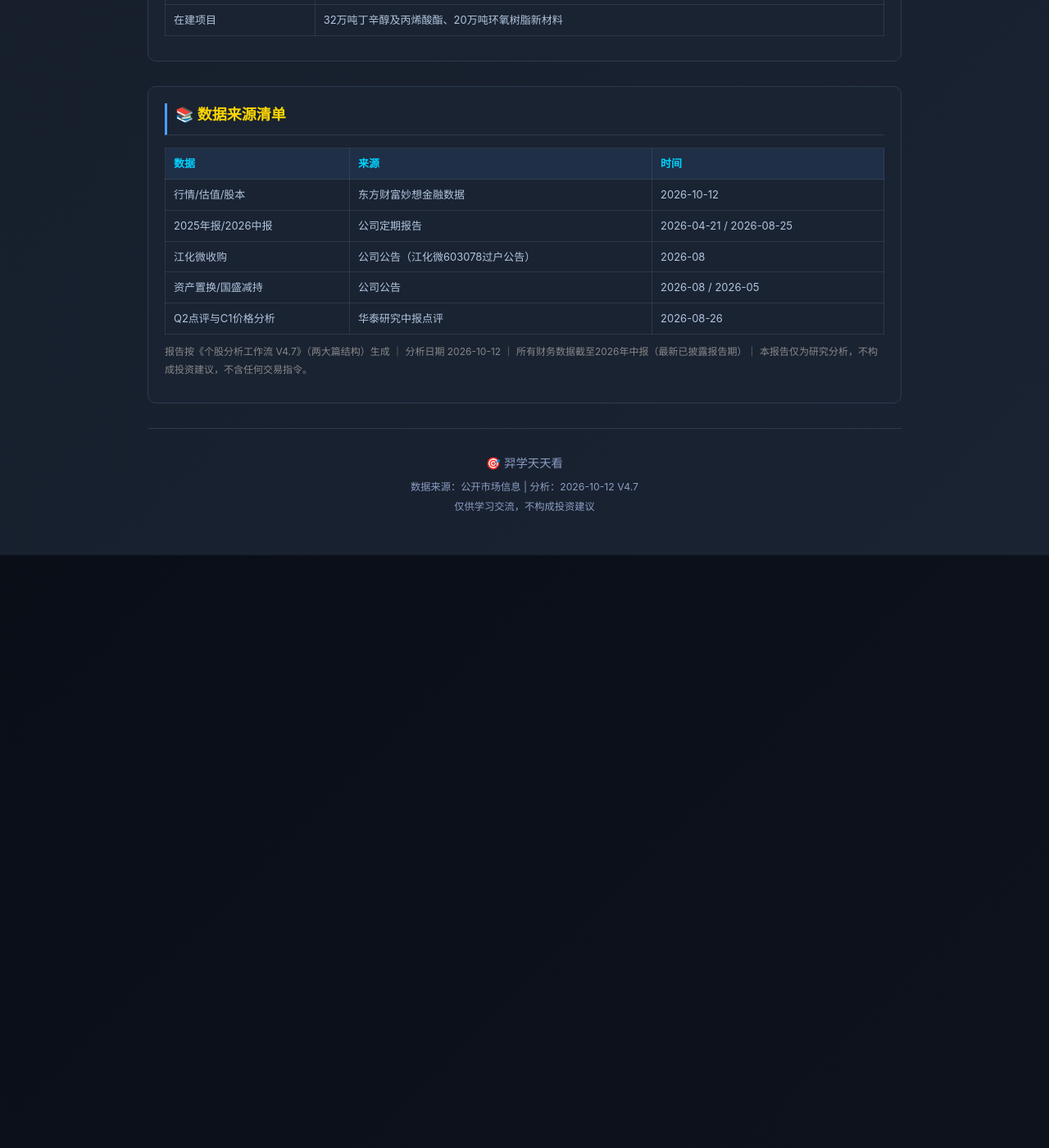
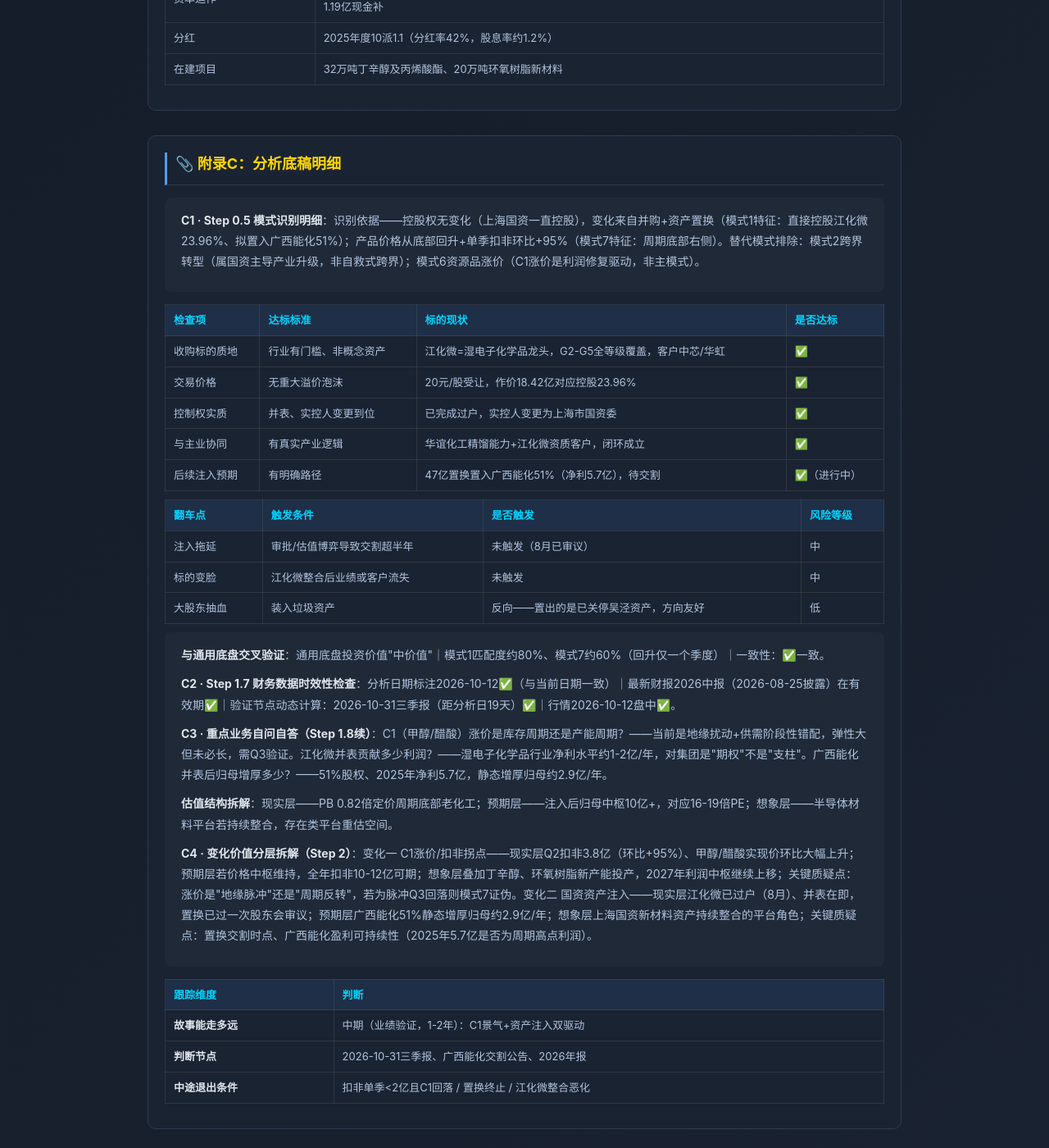
Before and after one commit to xiaoyi0319a/yixue-dashboard, a Jekyll site: the page built from _reports/600623.md, in a window 1280 px wide and 1400 px high, scrolled down 7751 px. Shown: the whole window at 82% size. Built offline with Jekyll 4.4.1, drawn with Linux system fonts in a browser that asks for light colours; comment, search, counter and statistics services are not loaded; before the commit the page ends 8456 px from its top, so only the background shows below that; some of the changed text lies outside the part shown.

Commit message:
600623补入附录C分析底稿明细+多空使用说明（模板新增固定版块）

```diff
--- a/_reports/600623.md
+++ b/_reports/600623.md
@@ -183,6 +183,7 @@ data_date: 2026-10-12
 <div class="section">
 <h2>⑧ 多空博弈层（Step 5，V4.7新增）</h2>
 <div class="info-card">
+<p><strong>使用说明</strong>：每个战场左侧是多头愿意为事实付钱的理由，右侧是空头愿意为同一事实收钱的理由，"谁更有理"是判断关键——分歧不在事实，在对同一事实的时间尺度和概率赋值。</p>
 <p><strong>战场一：筹码结构</strong>——多头：国资合计持股超56%（华谊控股38.15%+国盛13.29%+国资投资5.03%），流通盘实际不大，筹码稳定；空头：国资股弹性历来差，国盛拟减持≤3%是实实在在的卖压、承接方不明（2024年也减持过）。<strong>谁更有理：空方略占优</strong>。</p>
 <p><strong>战场二：业绩与估值</strong>——多头：还原后基准仅16-19倍PE，PB 0.82锚资产、PE锚成长，两个锚都指向"不算贵"；空头：现在就是34倍PE，贵是事实。<strong>谁更有理：多方占优</strong>。</p>
 <p><strong>战场三：题材与变化传导</strong>——多头：C1涨价驱动Q2扣非环比+95%，量价双重确认、现金流505%佐证，注入路径明确、利润可测算；空头：一个季度就谈拐点太早（可能是地缘脉冲），半导体占比太小是题材不是利润，交割时点未定。<strong>谁更有理：多方占优</strong>。</p>
@@ -234,6 +235,47 @@ data_date: 2026-10-12
 </table>
 </div>
 
+<!-- 附录C 分析底稿明细 -->
+<div class="section">
+<h2>📎 附录C：分析底稿明细</h2>
+<div class="info-card">
+<p><strong>C1 · Step 0.5 模式识别明细</strong>：识别依据——控股权无变化（上海国资一直控股），变化来自并购+资产置换（模式1特征：直接控股江化微23.96%、拟置入广西能化51%）；产品价格从底部回升+单季扣非环比+95%（模式7特征：周期底部右侧）。替代模式排除：模式2跨界转型（属国资主导产业升级，非自救式跨界）；模式6资源品涨价（C1涨价是利润修复驱动，非主模式）。</p>
+</div>
+<table class="data-table">
+<thead><tr><th>检查项</th><th>达标标准</th><th>标的现状</th><th>是否达标</th></tr></thead>
+<tbody>
+<tr><td>收购标的质地</td><td>行业有门槛、非概念资产</td><td>江化微=湿电子化学品龙头，G2-G5全等级覆盖，客户中芯/华虹</td><td>✅</td></tr>
+<tr><td>交易价格</td><td>无重大溢价泡沫</td><td>20元/股受让，作价18.42亿对应控股23.96%</td><td>✅</td></tr>
+<tr><td>控制权实质</td><td>并表、实控人变更到位</td><td>已完成过户，实控人变更为上海市国资委</td><td>✅</td></tr>
+<tr><td>与主业协同</td><td>有真实产业逻辑</td><td>华谊化工精馏能力+江化微资质客户，闭环成立</td><td>✅</td></tr>
+<tr><td>后续注入预期</td><td>有明确路径</td><td>47亿置换置入广西能化51%（净利5.7亿），待交割</td><td>✅（进行中）</td></tr>
+</tbody>
+</table>
+<table class="data-table">
+<thead><tr><th>翻车点</th><th>触发条件</th><th>是否触发</th><th>风险等级</th></tr></thead>
+<tbody>
+<tr><td>注入拖延</td><td>审批/估值博弈导致交割超半年</td><td>未触发（8月已审议）</td><td>中</td></tr>
+<tr><td>标的变脸</td><td>江化微整合后业绩或客户流失</td><td>未触发</td><td>中</td></tr>
+<tr><td>大股东抽血</td><td>装入垃圾资产</td><td>反向——置出的是已关停吴泾资产，方向友好</td><td>低</td></tr>
+</tbody>
+</table>
+<div class="info-card">
+<p><strong>与通用底盘交叉验证</strong>：通用底盘投资价值"中价值"｜模式1匹配度约80%、模式7约60%（回升仅一个季度）｜一致性：✅一致。</p>
+<p><strong>C2 · Step 1.7 财务数据时效性检查</strong>：分析日期标注2026-10-12✅（与当前日期一致）｜最新财报2026中报（2026-08-25披露）在有效期✅｜验证节点动态计算：2026-10-31三季报（距分析日19天）✅｜行情2026-10-12盘中✅。</p>
+<p><strong>C3 · 重点业务自问自答（Step 1.8续）</strong>：C1（甲醇/醋酸）涨价是库存周期还是产能周期？——当前是地缘扰动+供需阶段性错配，弹性大但未必长，需Q3验证。江化微并表贡献多少利润？——湿电子化学品行业净利水平约1-2亿/年，对集团是"期权"不是"支柱"。广西能化并表后归母增厚多少？——51%股权、2025年净利5.7亿，静态增厚归母约2.9亿/年。</p>
+<p><strong>估值结构拆解</strong>：现实层——PB 0.82倍定价周期底部老化工；预期层——注入后归母中枢10亿+，对应16-19倍PE；想象层——半导体材料平台若持续整合，存在类平台重估空间。</p>
+<p><strong>C4 · 变化价值分层拆解（Step 2）</strong>：变化一 C1涨价/扣非拐点——现实层Q2扣非3.8亿（环比+95%）、甲醇/醋酸实现价环比大幅上升；预期层若价格中枢维持，全年扣非10-12亿可期；想象层叠加丁辛醇、环氧树脂新产能投产，2027年利润中枢继续上移；关键质疑点：涨价是"地缘脉冲"还是"周期反转"，若为脉冲Q3回落则模式7证伪。变化二 国资资产注入——现实层江化微已过户（8月）、并表在即，置换已过一次股东会审议；预期层广西能化51%静态增厚归母约2.9亿/年；想象层上海国资新材料资产持续整合的平台角色；关键质疑点：置换交割时点、广西能化盈利可持续性（2025年5.7亿是否为周期高点利润）。</p>
+</div>
+<table class="data-table">
+<thead><tr><th>跟踪维度</th><th>判断</th></tr></thead>
+<tbody>
+<tr><td><strong>故事能走多远</strong></td><td>中期（业绩验证，1-2年）：C1景气+资产注入双驱动</td></tr>
+<tr><td><strong>判断节点</strong></td><td>2026-10-31三季报、广西能化交割公告、2026年报</td></tr>
+<tr><td><strong>中途退出条件</strong></td><td>扣非单季&lt;2亿且C1回落 / 置换终止 / 江化微整合恶化</td></tr>
+</tbody>
+</table>
+</div>
+
 <!-- 数据来源 -->
 <div class="section">
 <h2>📚 数据来源清单</h2>
```
